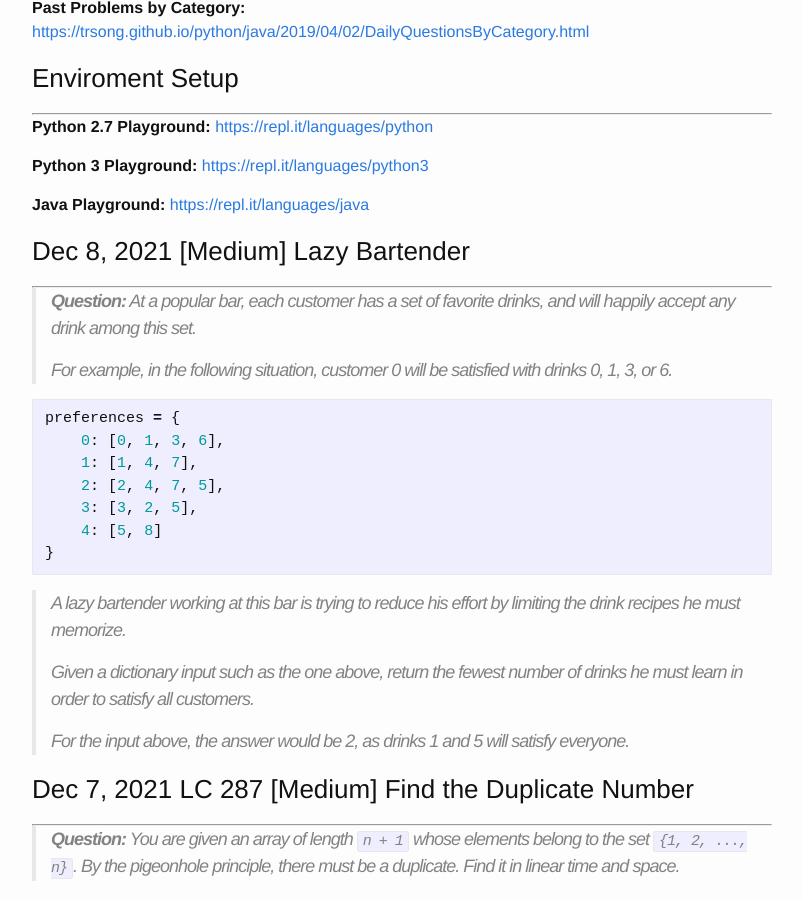
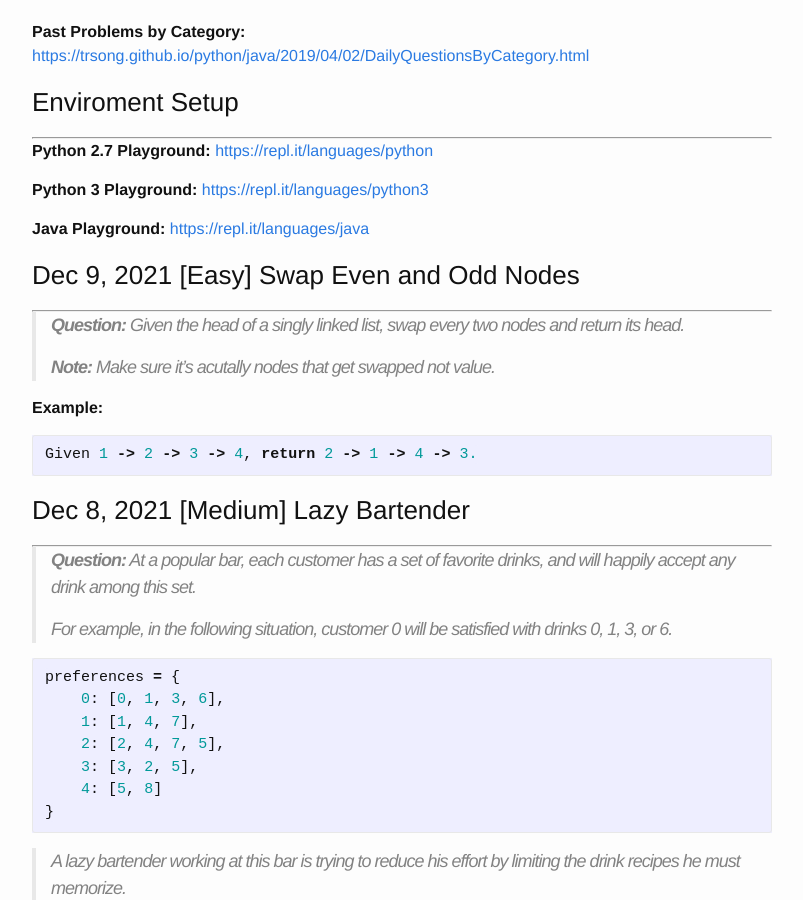
Before and after one commit to trsong/trsong.github.io, a Jekyll site: the page built from _posts/2021-11-01-DailyQuestionsNov.md, in a window 1280 px wide and 900 px high, scrolled down 1242 px. Shown: the whole window, without its empty margins (238-1041 px from the left). Built offline with Jekyll 4.4.1, drawn with Linux system fonts in a browser that asks for light colours; some of the changed text lies outside the part shown.

Commit message:
Add Dec 9 question.

````diff
--- a/_posts/2021-11-01-DailyQuestionsNov.md
+++ b/_posts/2021-11-01-DailyQuestionsNov.md
@@ -20,6 +20,17 @@ categories: Python/Java
 
 **Java Playground:** [https://repl.it/languages/java](https://repl.it/languages/java)
 
+
+### Dec 9, 2021  \[Easy\] Swap Even and Odd Nodes
+---
+> **Question:** Given the head of a singly linked list, swap every two nodes and return its head.
+>
+> **Note:** Make sure it’s acutally nodes that get swapped not value.
+
+**Example:**
+```py
+Given 1 -> 2 -> 3 -> 4, return 2 -> 1 -> 4 -> 3.
+```
 
 
 ### Dec 8, 2021 \[Medium\] Lazy Bartender
````
